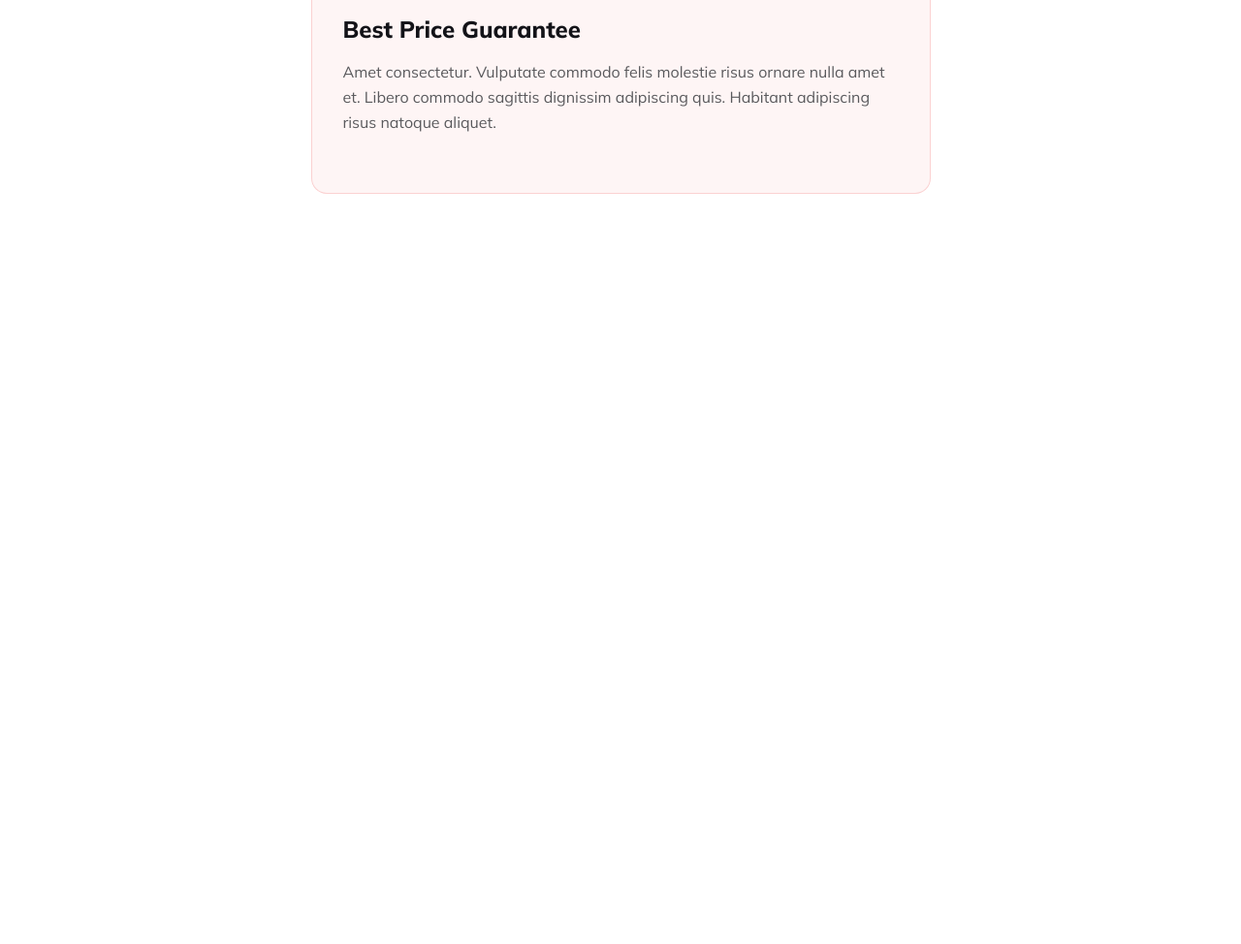
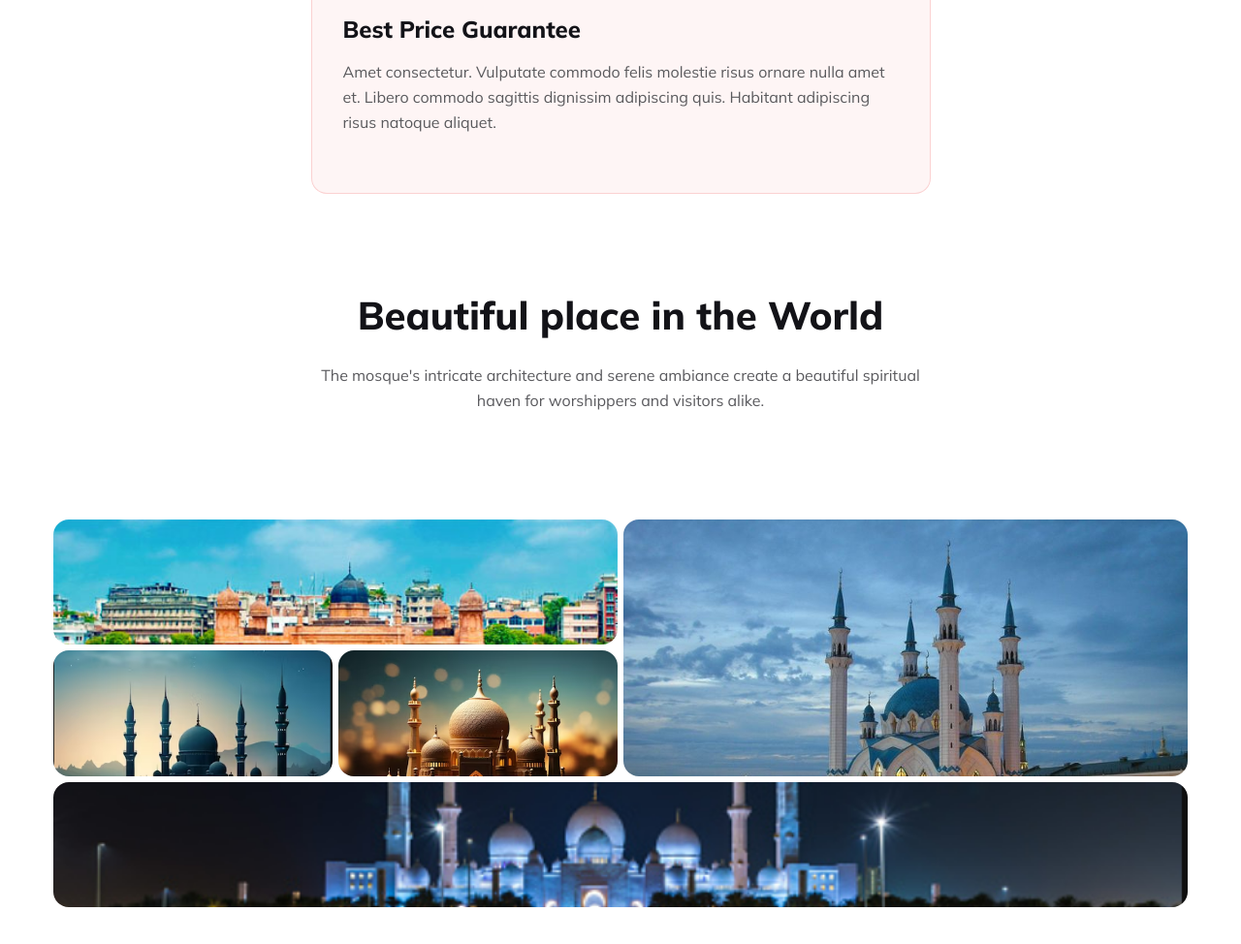
Before and after one commit to HabibullahAkhand/PH-Assignment-2, a plain HTML site: page index.html in a window 1280 px wide. Shown: the part 3252-4226 px from the top of the page at 97% size. Before the commit the page ends 3552 px from the top, so only its background shows below. Drawn offline with Linux system fonts and the light colour scheme.

Commit message:
my section done

```diff
--- a/index.html
+++ b/index.html
@@ -188,6 +188,20 @@
                 </footer>
             </div>
         </section>
+        <!-- My section -->
+        <div class="My-section">
+            <div class="My-section-title">
+                <h1>Beautiful place in the World</h1>
+                <p>The mosque's intricate architecture and serene ambiance create a beautiful spiritual haven for worshippers and visitors alike.</p>
+            </div>
+            <div class="container">
+                <div class="box-1 box"></div>
+                <div class="box-2 box"></div>
+                <div class="box-3 box"></div>
+                <div class="box-4 box"></div>
+                <div class="box-5 box"></div>
+            </div>
+        </div>
 
     </main>
     <footer>
--- a/style.css
+++ b/style.css
@@ -405,6 +405,85 @@ p {
     padding-bottom:0px;
 }
 
+/* My section */
+.container {
+    padding: 10px;
+    max-width: 1170px;
+    height: 50vh;
+    margin: 100px auto;
+    display: grid;
+    gap: 6px;
+    grid-template-columns: repeat(4, 1fr);
+}
+
+.box-1 {
+    display: flex;
+    font-size: 5em;
+    justify-content: center;
+    align-items: center;
+}
+
+.box-1 {
+    background-color: aquamarine;
+    grid-area: 1 / 1 / 2 / 3;
+    background-image: url('Images/img-1.jpg');
+    background-size: cover;
+    border-radius: 16px;
+}
+
+.box-2 {
+    background-color: rgb(49, 104, 141);
+    grid-area: 1 / 3 / 3 / 5;
+    background-image: url('Images/img-2.jpg');
+    background-size: cover;
+    border-radius: 16px;
+}
+
+.box-3 {
+    background-color: rgb(136, 71, 46);
+    background-image: url('Images/img-3.PNG');
+    background-repeat: no-repeat;
+    background-size: cover;
+    border-radius: 16px;
+}
+
+.box-4 {
+    background-color: rgb(136, 118, 146);
+    background-image: url('Images/img-4.PNG');
+    background-size: cover;
+    border-radius: 16px;
+}
+.box-5 {
+    background-color: rgb(169, 204, 170);
+    background-image: url('Images/img-5.PNG');
+    background-size: cover;
+    grid-column: 1 / 4 span;
+    border-radius: 16px;
+}
+
+.My-section-title{
+    width: 663px;
+    display: flex;
+    flex-direction: column;
+    gap: 24px;
+    /* border: 2px solid; */
+    margin: 0 auto;
+}
+.My-section-title h1{
+    color: #131318;
+    text-align: center;
+    font-family: Mulish;
+    font-size: 40px;
+    font-weight: 800;
+}
+.My-section-title p{
+    color: rgba(19, 19, 24, 0.70);
+    text-align: center;
+    font-size: 16px;
+    font-weight: 400;
+    line-height: 26px;
+}
+
 
 
 
```
Also changed, not shown: Images/img-1.jpg (added), Images/img-2.jpg (added), Images/img-3.PNG (added), Images/img-4.PNG (added), Images/img-5.PNG (added).
